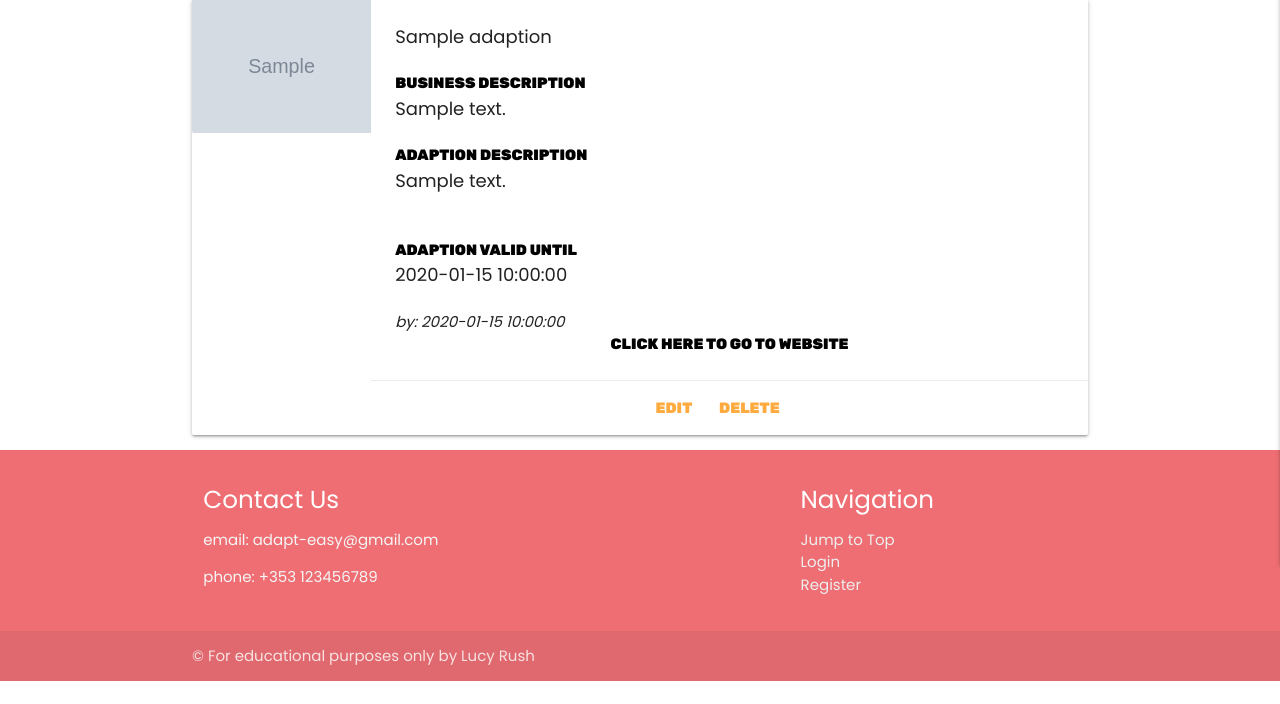
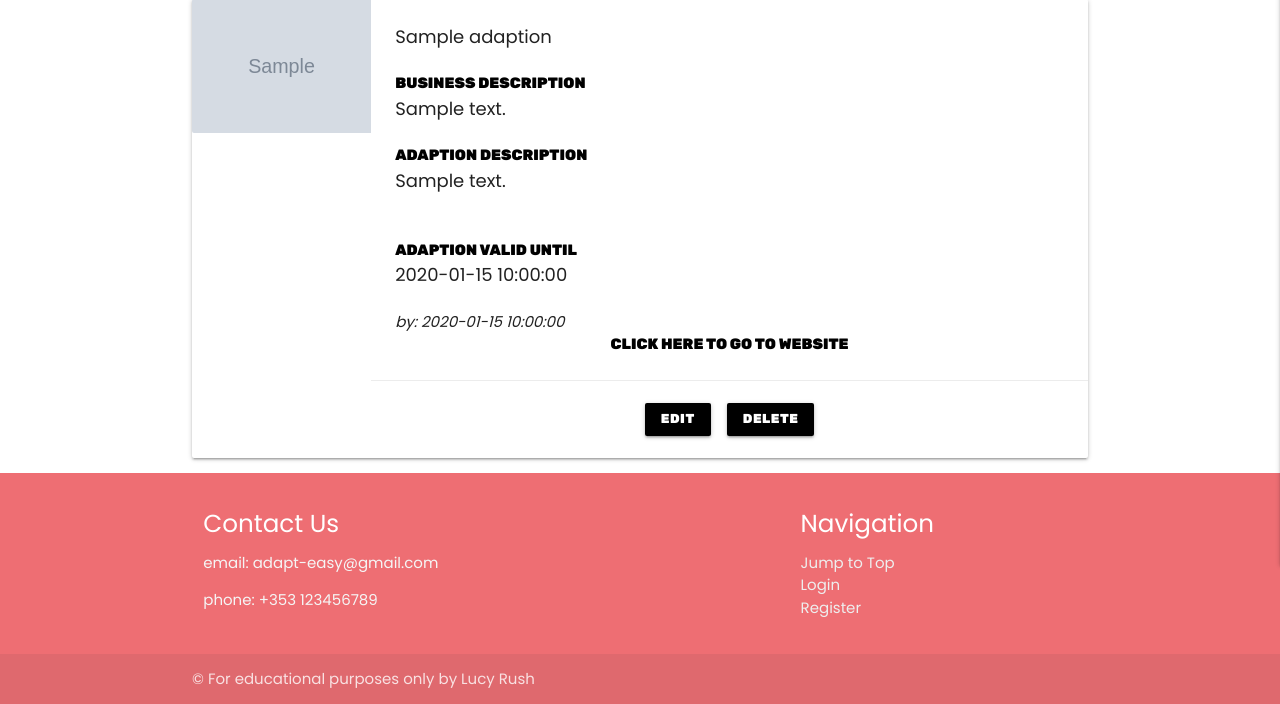
Before and after one commit to lucyrush/adapt-easy, a Flask app: page / in a window 1280 px wide. Shown: the part 295-999 px from the top of the page. Before the commit the page ends 976 px from the top, so only its background shows below. Run offline with Flask 2, Linux system fonts and the light colour scheme; grey boxes marked "Sample" are stand-in pictures; a database or web service that is not in the repository returns one stand-in record (values such as "Sample title"); some libraries are stand-ins or nearby versions.

Commit message:
Add edit and delete buttons

```diff
--- a/static/css/style.css
+++ b/static/css/style.css
@@ -60,3 +60,7 @@ body{
 .data-text {
     font-size: 18px;
 }
+
+.btn-small {
+    margin: 1%;
+}
--- a/templates/listings.html
+++ b/templates/listings.html
@@ -32,8 +32,8 @@
         <a href="{{ adaption.website_url }} " target="_blank"><p class="adaption-text center-align">Click here to go to website</p></a>
       </div>
       <div class="card-action center-align">
-        <a href="#">Edit</a>
-        <a href="#">Delete</a>
+        <a href="" class="btn-small black">Edit</a>
+        <a href="" class="btn-small black">Delete</a>
       </div>
     </div>
   </div>
```
